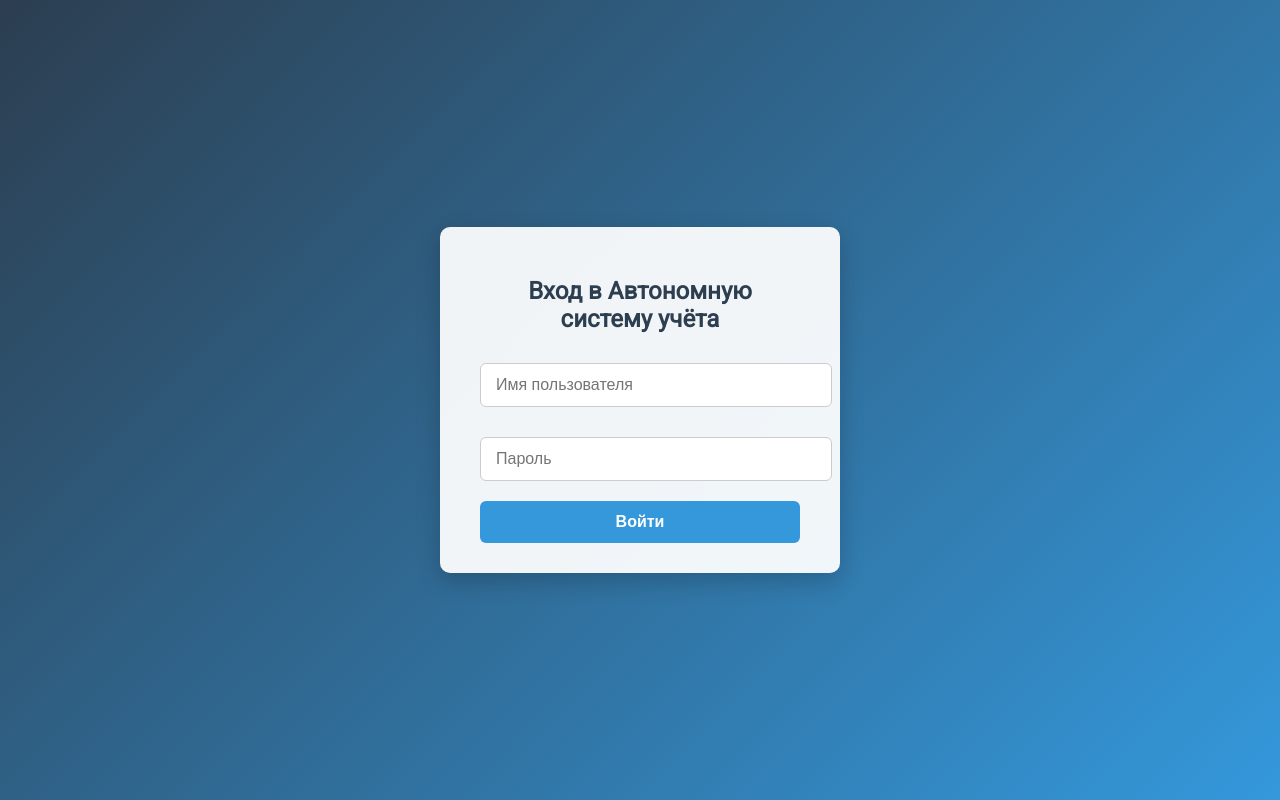
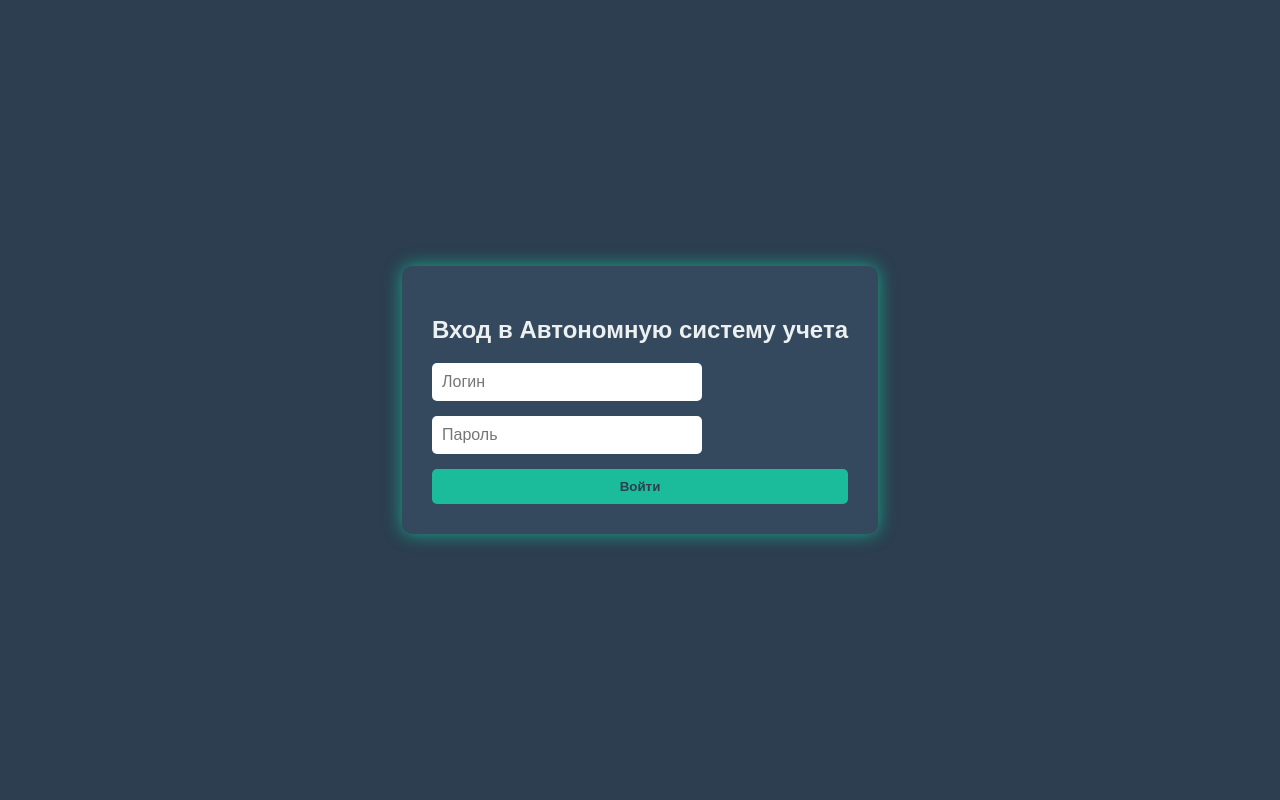
Before and after one commit to 50nk31/personnel-tracker, a Flask app: page /login in a window 1280 px wide. Run offline with Flask 3, Linux system fonts and the light colour scheme.

Commit message:
Update login.html

```diff
--- a/templates/login.html
+++ b/templates/login.html
@@ -3,86 +3,61 @@
 <head>
 <meta charset="UTF-8" />
 <meta name="viewport" content="width=device-width, initial-scale=1" />
-<title>Вход — Personnel Tracker</title>
+<title>Вход в Автономную систему учета</title>
 <style>
-  @import url('https://fonts.googleapis.com/css2?family=Roboto&display=swap');
   body {
-    background: linear-gradient(135deg, #2c3e50, #3498db);
-    font-family: 'Roboto', sans-serif;
-    display: flex;
-    height: 100vh;
-    justify-content: center;
-    align-items: center;
+    font-family: Arial, sans-serif;
+    background: #2c3e50;
+    color: #ecf0f1;
+    display: flex; justify-content: center; align-items: center; height: 100vh;
     margin: 0;
   }
-  .login-container {
-    background: #ffffffee;
-    padding: 30px 40px;
+  form {
+    background: #34495e;
+    padding: 30px;
     border-radius: 10px;
-    box-shadow: 0 8px 24px rgba(0,0,0,0.2);
-    width: 320px;
-    text-align: center;
-    animation: fadeInScale 0.5s ease forwards;
+    box-shadow: 0 0 10px #1abc9c;
+    animation: glow 2s ease-in-out infinite alternate;
   }
-  @keyframes fadeInScale {
-    0% {
-      opacity: 0;
-      transform: scale(0.85);
-    }
-    100% {
-      opacity: 1;
-      transform: scale(1);
-    }
-  }
-  h2 {
-    margin-bottom: 20px;
-    color: #2c3e50;
-  }
-  input[type="text"], input[type="password"] {
-    width: 100%;
-    padding: 12px 15px;
-    margin: 10px 0 20px 0;
-    border: 1px solid #ccc;
-    border-radius: 6px;
+  input {
+    display: block;
+    width: 250px;
+    margin-bottom: 15px;
+    padding: 10px;
+    border-radius: 5px;
+    border: none;
     font-size: 16px;
-    transition: border-color 0.3s;
-  }
-  input[type="text"]:focus, input[type="password"]:focus {
-    border-color: #3498db;
-    outline: none;
   }
   button {
     width: 100%;
-    padding: 12px;
-    background: #3498db;
+    padding: 10px;
+    background: #1abc9c;
     border: none;
-    color: white;
-    font-weight: 600;
-    font-size: 16px;
-    border-radius: 6px;
+    border-radius: 5px;
+    font-weight: bold;
+    color: #2c3e50;
     cursor: pointer;
-    transition: background-color 0.3s;
+    transition: background 0.3s ease;
   }
   button:hover {
-    background: #2980b9;
+    background: #16a085;
   }
-  .error {
-    color: #e74c3c;
-    margin-bottom: 15px;
+  @keyframes glow {
+    from {
+      box-shadow: 0 0 5px #1abc9c;
+    }
+    to {
+      box-shadow: 0 0 20px #16a085;
+    }
   }
 </style>
 </head>
 <body>
-  <div class="login-container">
-    <h2>Вход в Автономную систему учёта</h2>
-    {% if error %}
-      <div class="error">{{ error }}</div>
-    {% endif %}
-    <form method="POST" action="{{ url_for('login') }}">
-      <input type="text" name="username" placeholder="Имя пользователя" required autocomplete="off" />
-      <input type="password" name="password" placeholder="Пароль" required autocomplete="off" />
-      <button type="submit">Войти</button>
-    </form>
-  </div>
+  <form method="POST" action="/login">
+    <h2>Вход в Автономную систему учета</h2>
+    <input type="text" name="username" placeholder="Логин" required />
+    <input type="password" name="password" placeholder="Пароль" required />
+    <button type="submit">Войти</button>
+  </form>
 </body>
 </html>
```
